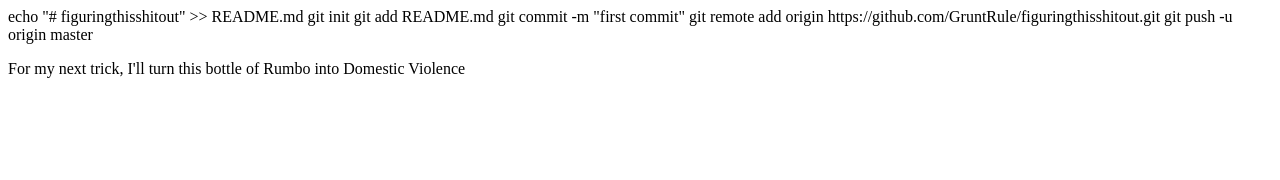
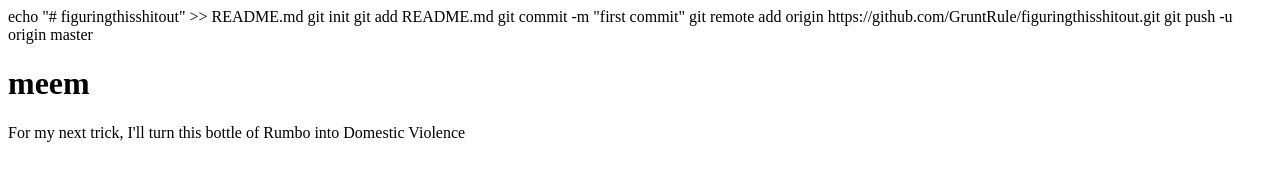
Before and after one commit to GruntRule/figuringthisshitout, a plain HTML site: page index.html in a window 1280 px wide. Drawn offline with Linux system fonts and the light colour scheme.

Commit message:
Update index.html

```diff
--- a/index.html
+++ b/index.html
@@ -8,7 +8,9 @@
 <!DOCTYPE html>
 <html>
 <title> GREAT BUY! </title>
-
+<head>
+  <h1> meem </h1>
+</head>
 <body>
   <p> For my next trick, I'll turn this bottle of Rumbo into Domestic Violence </p>
 </body>
```
